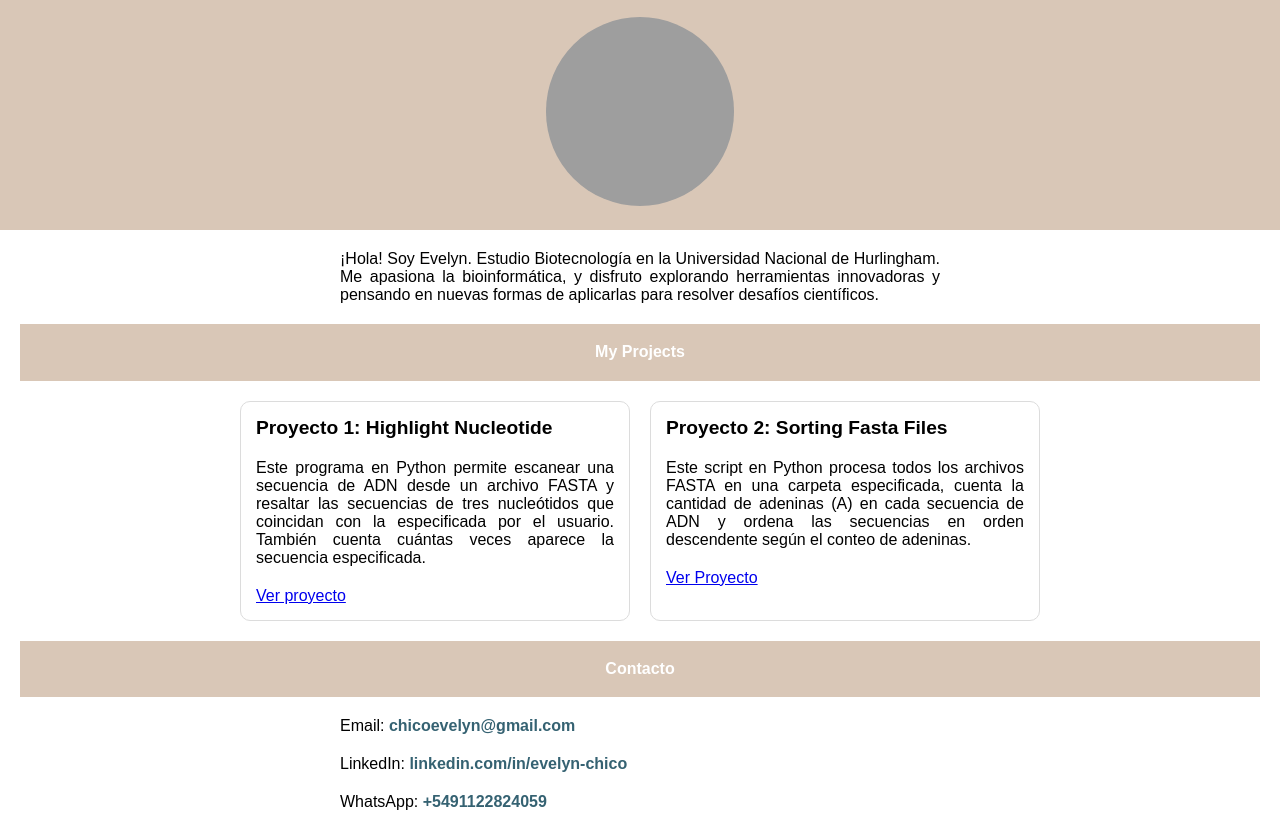
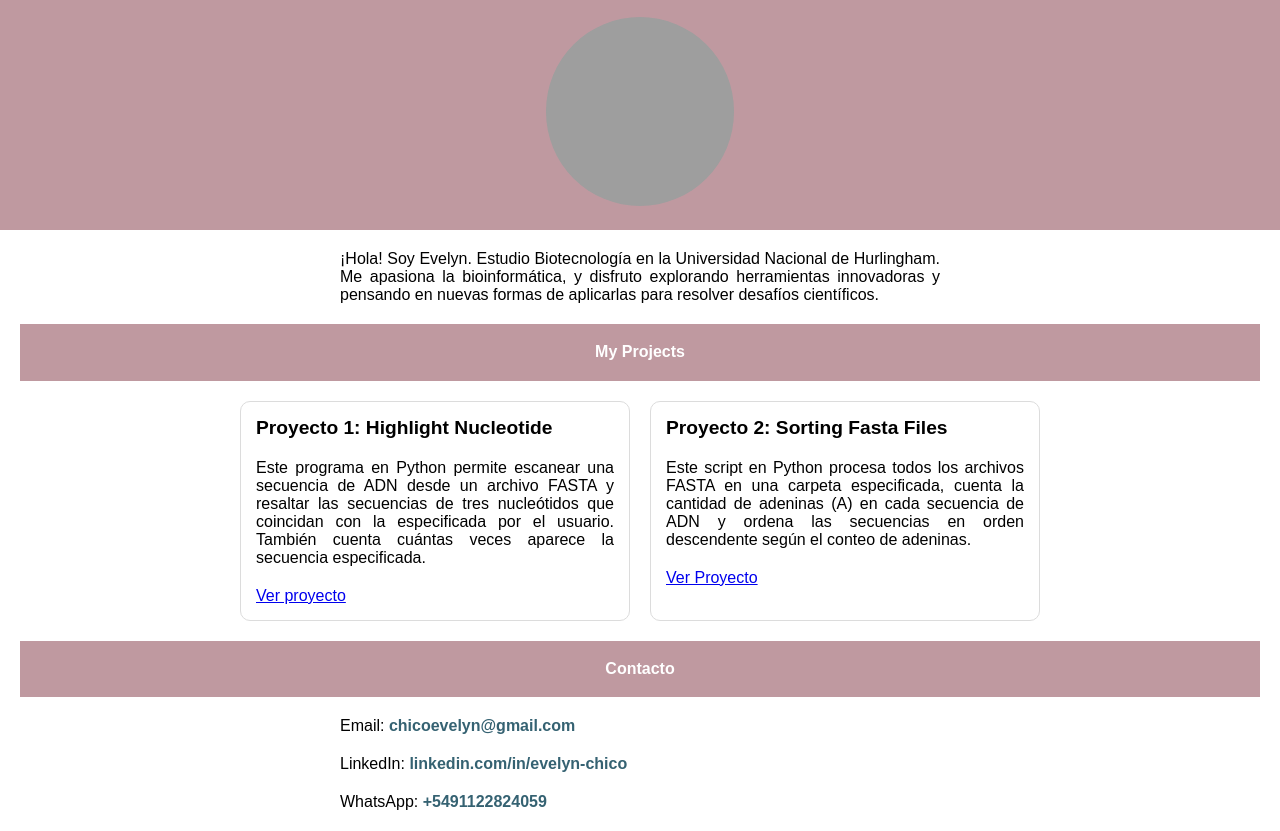
Before and after one commit to evelyn248/portfolio, a plain HTML site: page index.html in a window 1280 px wide. Shown: the part 93-924 px from the top of the page. Drawn offline with Linux system fonts and the light colour scheme; grey boxes are pictures that could not be loaded.

Commit message:
Update index.html

```diff
--- a/index.html
+++ b/index.html
@@ -16,7 +16,7 @@
       color: black; /* Body text color set to black */
     }
     header {
-      background-color: #d9c7b7; /* Gray-beige color */
+      background-color: #bf99a0; /* Gray-beige color */
       color: white;
       padding: 20px 0;
       position: relative;
@@ -43,7 +43,7 @@
     }
     .projects-banner,
     .contact-banner {
-      background-color: #d9c7b7; /* Gray-beige color */
+      background-color: #bf99a0; /* Gray-beige color */
       color: white; /* Text color */
       height: 1.5cm;
       line-height: 1.5cm; /* Vertically centers the text */
```
